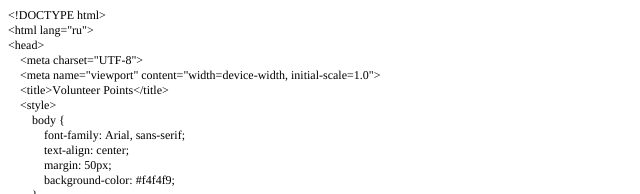
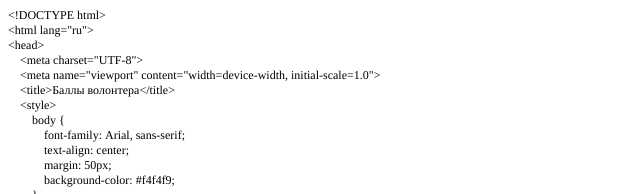
Before and after one commit to IgorLau01/volunteer-mini-app, a plain HTML site: page index.html in a window 1280 px wide. Shown: the top 194 px of the page, 0-640 px from the left. Drawn offline with Linux system fonts and the light colour scheme.

Commit message:
Add files via upload

```diff
--- a/index.html
+++ b/index.html
@@ -18,7 +18,7 @@
 <p class="p1"><span class="s1">&lt;head&gt;</span></p>
 <p class="p1"><span class="s1"><span class="Apple-converted-space">    </span>&lt;meta charset="UTF-8"&gt;</span></p>
 <p class="p1"><span class="s1"><span class="Apple-converted-space">    </span>&lt;meta name="viewport" content="width=device-width, initial-scale=1.0"&gt;</span></p>
-<p class="p1"><span class="s1"><span class="Apple-converted-space">    </span>&lt;title&gt;Volunteer Points&lt;/title&gt;</span></p>
+<p class="p1"><span class="s1"><span class="Apple-converted-space">    </span>&lt;title&gt;Баллы волонтера&lt;/title&gt;</span></p>
 <p class="p1"><span class="s1"><span class="Apple-converted-space">    </span>&lt;style&gt;</span></p>
 <p class="p1"><span class="s1"><span class="Apple-converted-space">        </span>body {</span></p>
 <p class="p1"><span class="s1"><span class="Apple-converted-space">            </span>font-family: Arial, sans-serif;</span></p>
```
